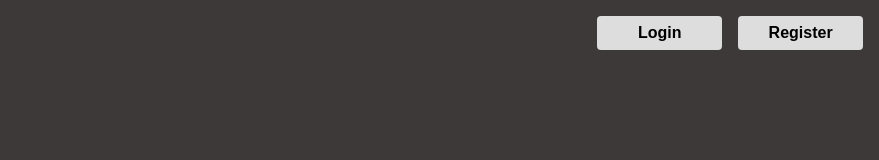
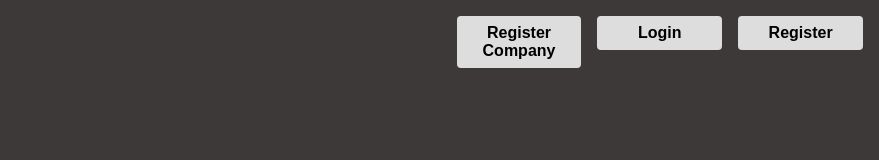
Before and after one commit to soham0w0sarkar/todo-svelte, a SvelteKit app: page / in a window 1280 px wide. Shown: the top 160 px of the page, without its empty margins (401-1280 px from the left). Built offline with nearby package versions, Linux system fonts and the light colour scheme; no server answers.

Commit message:
refactoring

```diff
--- a/src/components/head.svelte
+++ b/src/components/head.svelte
@@ -1,4 +1,5 @@
 <script>
+  import { goto } from '$app/navigation';
   import { createEventDispatcher } from 'svelte';
   import { onMount } from 'svelte';
   import { tasks } from '../lib/store.js';
@@ -42,6 +43,7 @@
 </script>
 
 <nav class="head">
+  <button class={!show}><a href="/company/register">Register Company</a></button>
   <button class={show} on:click={handleClickLogout}>Logout</button>
   <button class={!show}><a href="/login">Login</a></button>
   <button class={!show}><a href="/register">Register</a></button>
```
